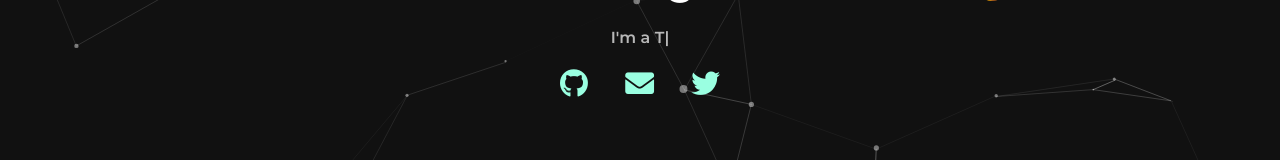
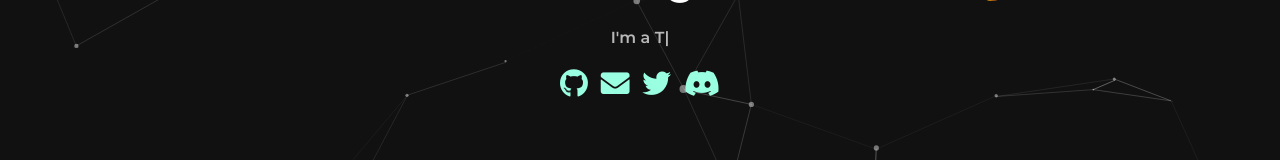
Before and after one commit to Dhravya/Dhravya.github.io, a plain HTML site: page index.html in a window 1280 px wide. Shown: the part 437-597 px from the top of the page. Drawn offline with nearby package versions, Linux system fonts and the light colour scheme.

Commit message:
Added discord link

```diff
--- a/index.html
+++ b/index.html
@@ -83,6 +83,7 @@
                 <a href=https://github.com/dhravya class="icons" target="_blank"> <i class="fab fa-github fa-3x"></i></a>
                 <a href=mailto:dhravyashah@gmail.com class="icons" target="_blank"><i class="fa fa-envelope fa-3x" ></i></a>
                 <a href=https://www.twitter.com/dhravyashah class="icons" target="_blank"><i class="fab fa-twitter fa-3x" ></i></a>
+                <a href=https://discord.gg/rqhgqTqFbp class="icons" target="_blank"><i class="fab fa-discord fa-3x" ></i></a>
             </div>
         </section>
 
```
